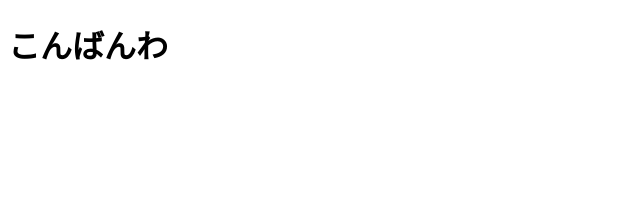
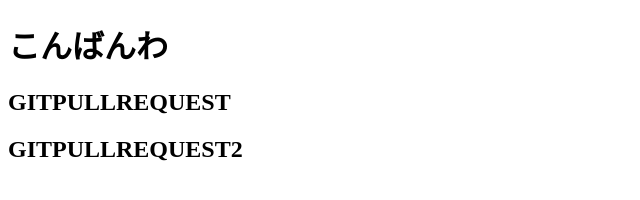
Before and after one commit to yuta-ootsubo/testrepo, a plain HTML site: page start_forder/index.html in a window 1280 px wide. Shown: the whole page, without its empty margins (0-640 px from the left). Drawn offline with Linux system fonts and the light colour scheme.

Commit message:
プルリクエスト

```diff
--- a/start_forder/index.html
+++ b/start_forder/index.html
@@ -7,5 +7,7 @@
 </head>
 <body>
     <h1>こんばんわ</h1>
+    <h2>GITPULLREQUEST</h2>
+    <h2>GITPULLREQUEST2</h2>
 </body>
 </html>
```
